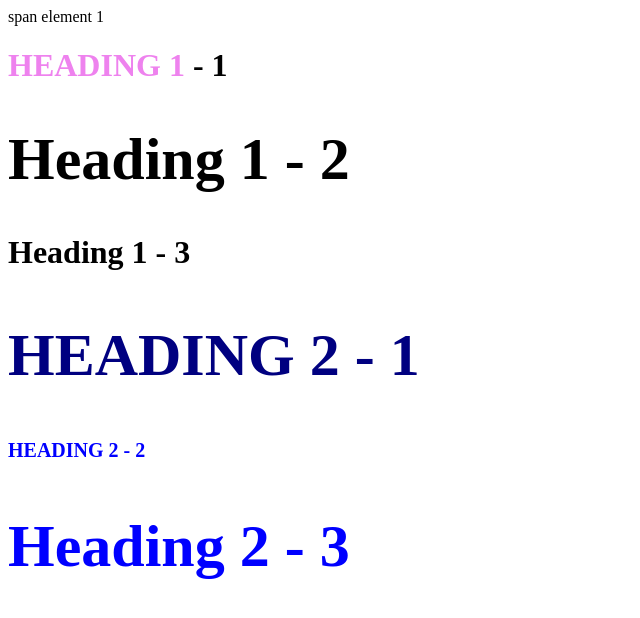
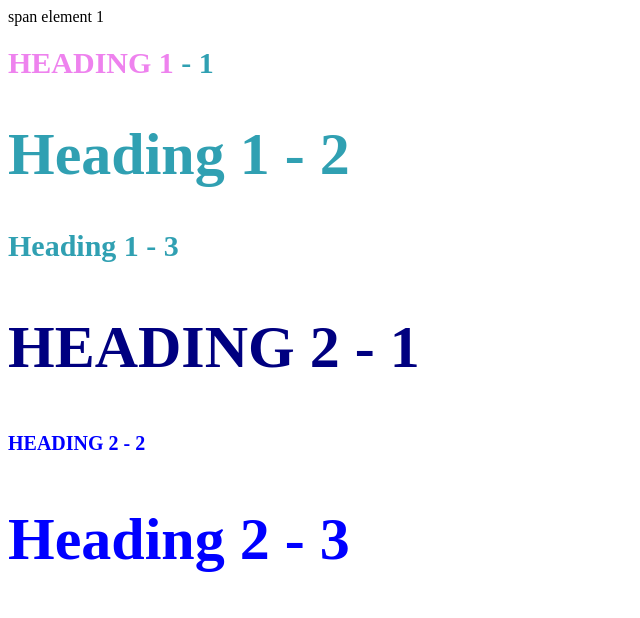
Before and after one commit to JamesCoste11o/cartoon-hero, a plain HTML site: page styles-test.html in a window 1280 px wide. Shown: the whole page, without its empty margins (0-640 px from the left). Drawn offline with Linux system fonts and the light colour scheme.

Commit message:
Update test.css

```diff
--- a/CSS/test.css
+++ b/CSS/test.css
@@ -1,4 +1,7 @@
-
+h1{
+	font-size: 30px;
+	color: #30A0B2;
+}
 
 h2{
 	color: red;
```
